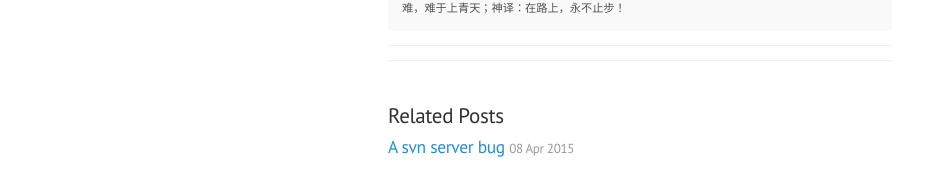
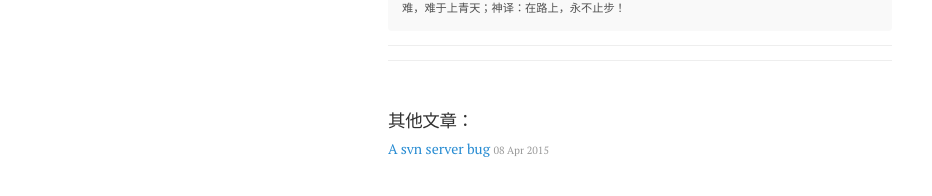
Before and after one commit to maskkid/maskkid.github.io, a Jekyll site: the page built from _posts/2015-04-08-Site_start.md, in a window 1280 px wide. Shown: the part 456-652 px from the top of the page, without its empty margins (0-932 px from the left). Built offline with Jekyll 4.4.1, drawn with Linux system fonts in a browser that asks for light colours; Markdown is read by kramdown in place of the engine named in the settings.

Commit message:
fix the theme

```diff
--- a/_layouts/post.html
+++ b/_layouts/post.html
@@ -9,16 +9,14 @@ layout: default
 </div>
 
 <div class="related">
-  <h2>Related Posts</h2>
+  <h3>其他文章：</h3>
   <ul class="related-posts">
     {% for post in site.related_posts limit:3 %}
       <li>
-        <h3>
-          <a href="{{ post.url }}">
-            {{ post.title }}
-            <small>{{ post.date | date_to_string }}</small>
-          </a>
-        </h3>
+        <a href="{{ post.url }}">
+          {{ post.title }}
+          <small>{{ post.date | date_to_string }}</small>
+        </a>
       </li>
     {% endfor %}
   </ul>
```
